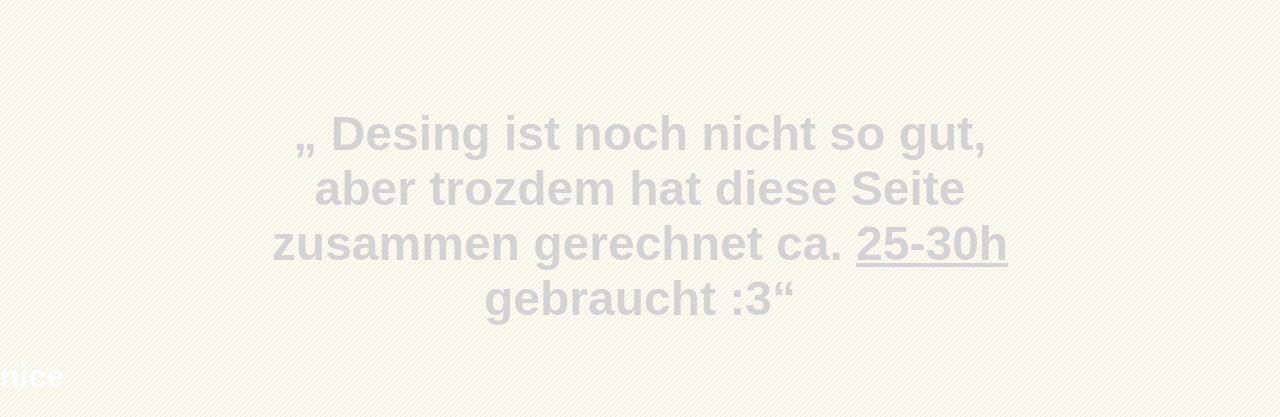
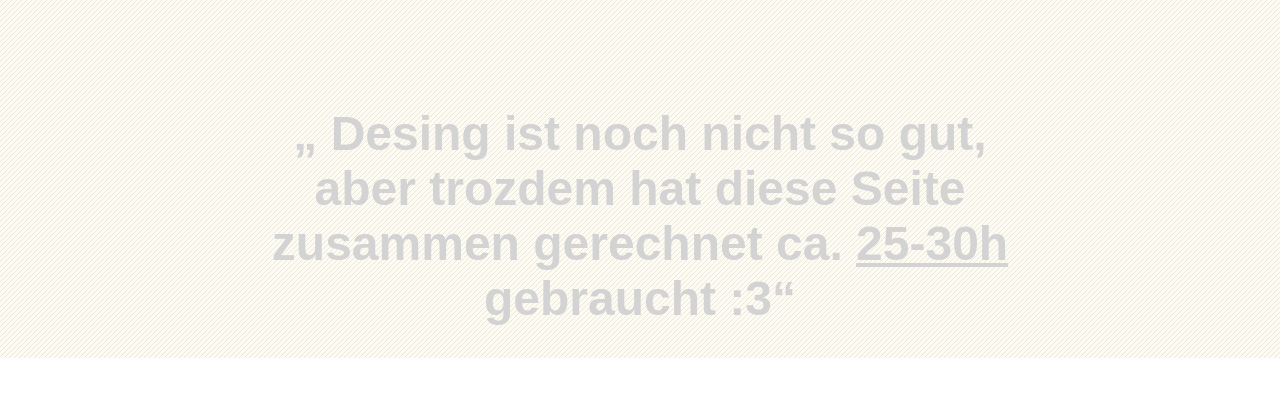
Before and after one commit to GMFelixfex/GIS-WiSe-20-21, a plain HTML site: page index.html in a window 1280 px wide. Shown: the part 788-1205 px from the top of the page. After the commit the page ends 1146 px from the top, so only its background shows below. Drawn offline with Linux system fonts and the light colour scheme.

Commit message:
Update index.html

```diff
--- a/index.html
+++ b/index.html
@@ -30,7 +30,6 @@
 		<h1 class="idea"><q> Eine Website über alles was ich so gemacht habe</q></h1>
 		<h1 class="idea"><q> Desing  ist noch nicht so gut, aber trozdem hat diese Seite zusammen gerechnet ca. <u>25-30h</u> gebraucht :3</q></h1>
 	</div>
-	<h1><a href="index.html">nice</a></h1>
 </body>
 
 </html>
```
